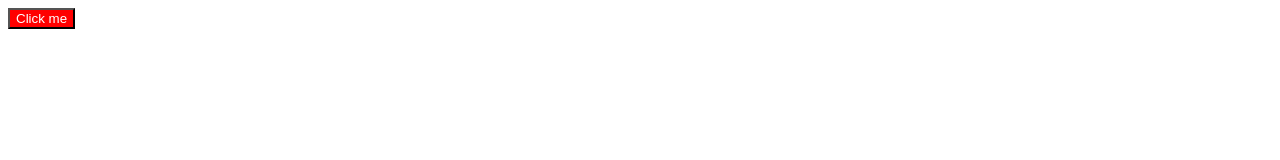
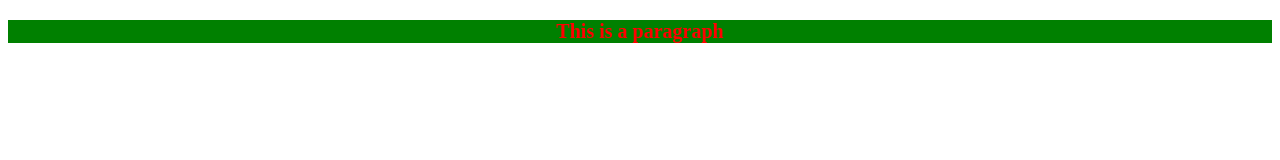
Before and after one commit to Alomj257/JavaScript-revision, a plain HTML site: page chapter6/index.html in a window 1280 px wide. Drawn offline with Linux system fonts and the light colour scheme.

Commit message:
class list

```diff
--- a/chapter6/index.html
+++ b/chapter6/index.html
@@ -9,7 +9,7 @@
 </head>
 
 <body>
-
+    <p class="para">This is a paragraph</p>
 </body>
 <script src="script.js"></script>
 
--- a/chapter6/script.js
+++ b/chapter6/script.js
@@ -1,7 +1,4 @@
-let newBtn = document.createElement("button");
-newBtn.innerText = "Click me";
-newBtn.style.backgroundColor = "red";
-newBtn.style.color = "white";
+let para = document.querySelector("p");
 
-let body = document.querySelector("body");
-body.prepend(newBtn);
+// para.setAttribute("class", "newClass"); // override and changes the class name
+para.classList.add("newClass"); // Using class list
--- a/chapter6/style.css
+++ b/chapter6/style.css
@@ -1,7 +1,10 @@
-#box {
-    height: 250px;
-    width: 250px;
-    background-color: darkblue;
-    color: white;
-    border: 1px solid black;
+.para {
+    text-align: center;
+    color: red;
+    font-size: 20px;
+    font-weight: 700;
 }
+
+.newClass {
+    background-color: green;
+}
```
